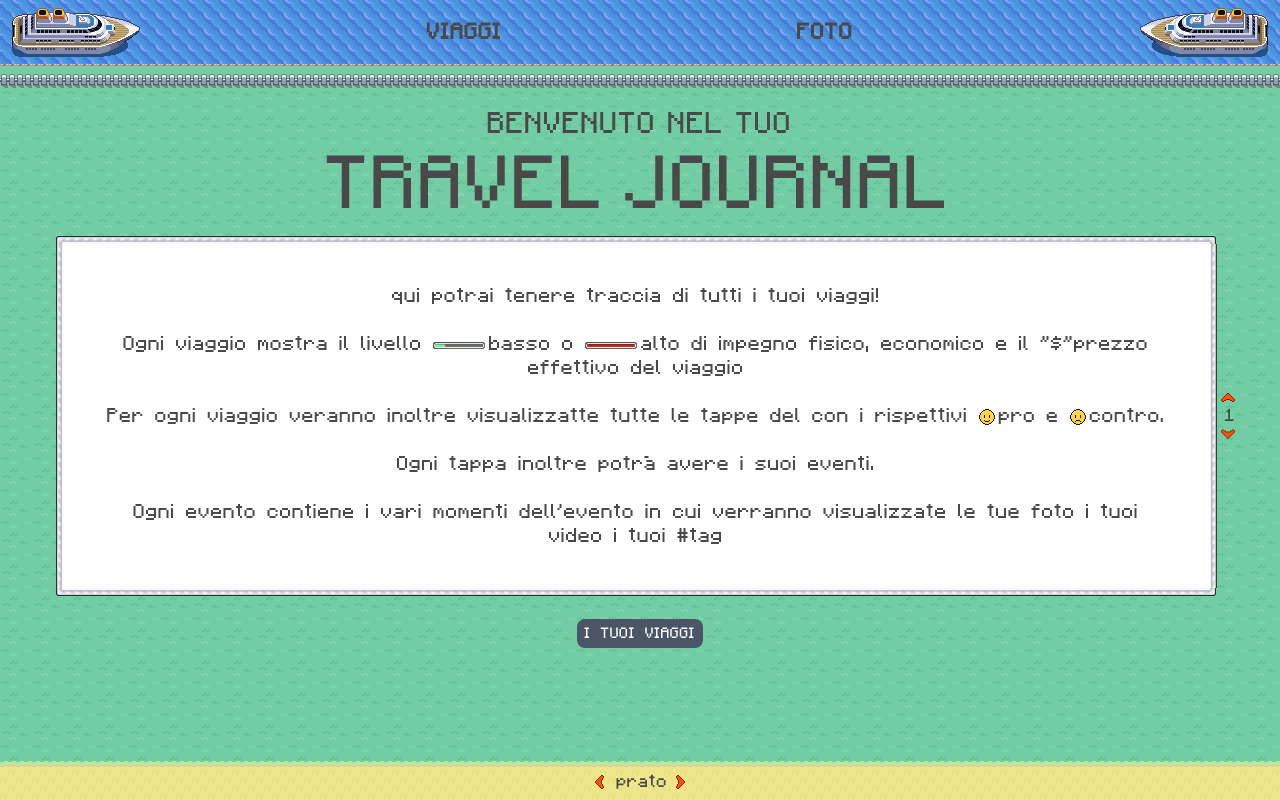
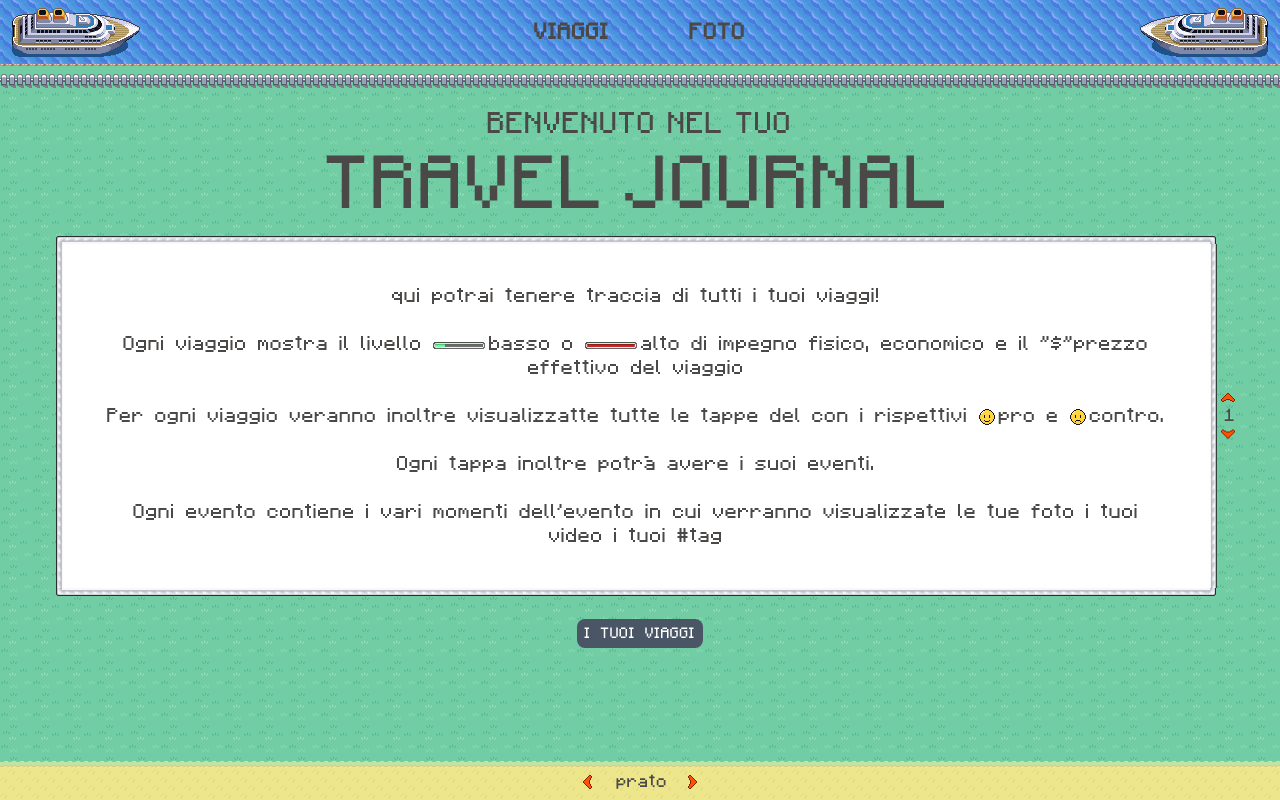
Before and after one commit to CarloDettori/travel-journal-app, a React (Vite) app: page / in a window 1280 px wide. Built offline with nearby package versions, Linux system fonts and the light colour scheme.

Commit message:
better header aesthetic in city theme

```diff
--- a/src/layout/Footer.jsx
+++ b/src/layout/Footer.jsx
@@ -52,7 +52,7 @@ export default function Footer() {
                         :
                         <img style={{ transform: "scaleX(-1)" }} className="px-1 hover:cursor" onClick={() => { setTheme(theme - 1) }} src="/hud/arrow-right.png" alt="" />}
 
-                    <p className="text-sm ps-1">
+                    <p className=" text-center w-20 text-sm ps-1 ">
                         {theme === 1 ? "prato" : ""}
                         {theme === 2 ? "spiaggia" : ""}
                         {theme === 3 ? "città" : ""}
--- a/src/layout/Header.jsx
+++ b/src/layout/Header.jsx
@@ -41,12 +41,12 @@ export default function Header() {
                 <Link to="/" className="flex items-center" >
                     <img src={logo} className="img-natural" alt="logoIMG" />
                 </Link>
-                <nav className="flex px-8 gap-10 text-lg items-center justify-evenly w-full">
+                <nav className="flex px-8 gap-10 text-lg items-center justify-center gap-20 w-full">
 
 
-                    <NavLink className="navlink" to="/trips"><strong>VIAGGI</strong></NavLink>
+                    {theme === 3 ? <NavLink className="navlink p-1 bg-[#515a63] text-white rounded-lg " to="/trips"><strong>VIAGGI</strong></NavLink> : <NavLink className="navlink" to="/trips"><strong>VIAGGI</strong></NavLink>}
 
-                    <NavLink className="navlink" to="/photos"><strong>FOTO</strong></NavLink>
+                    {theme === 3 ? <NavLink className="navlink p-1 bg-[#515a63] text-white rounded-lg " to="/photos"><strong>FOTO</strong></NavLink> : <NavLink className="navlink" to="/photos"><strong>FOTO</strong></NavLink>}
 
                     {/* <NavLink className="navlink" to="/tripsphotos"><strong >FOTOGRAFIE</strong></NavLink> */}
 
```
Also changed, not shown: 1 other file (tests, documents, lock files or other folders).
